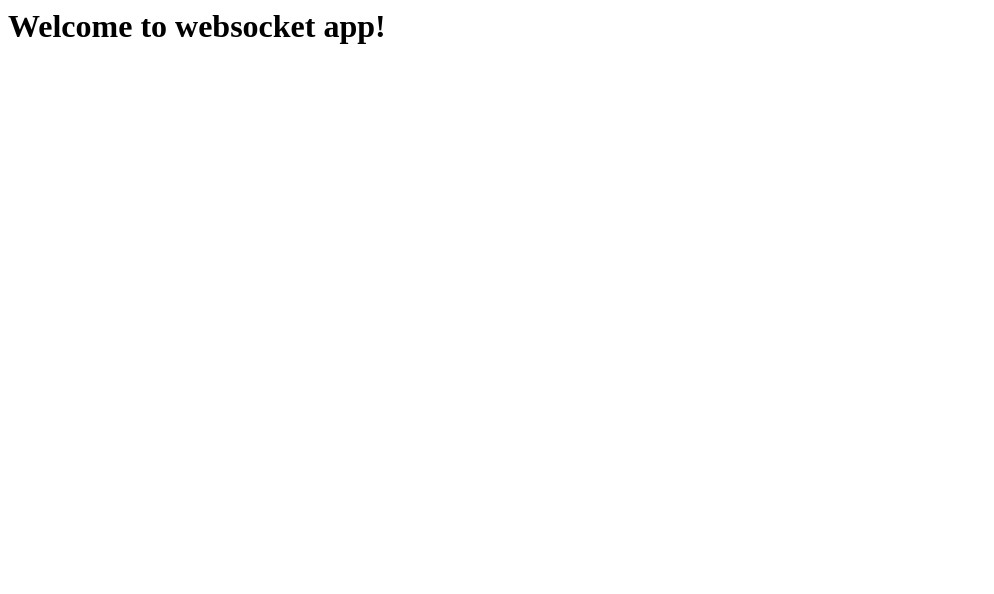
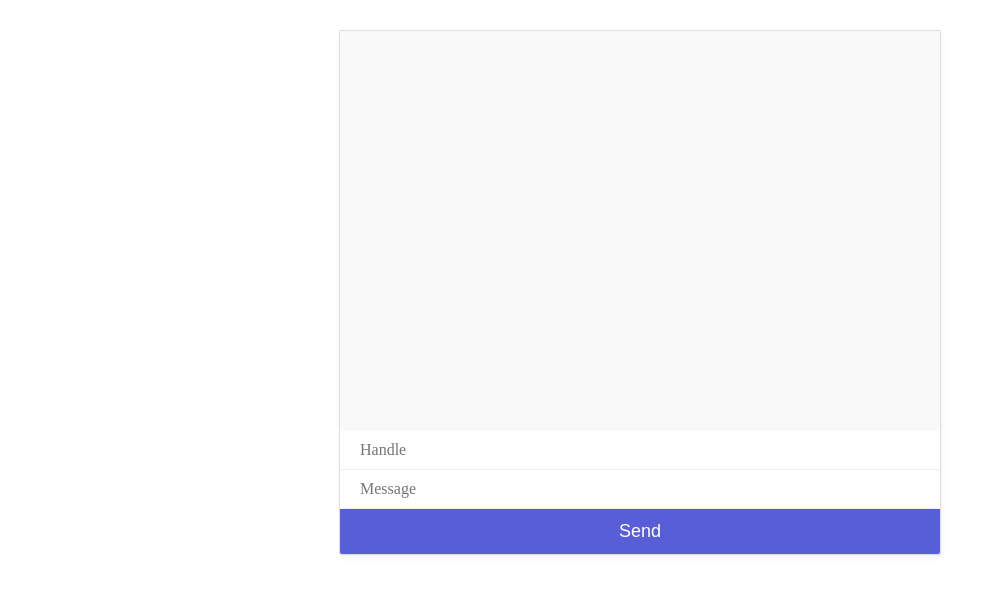
Before and after one commit to Santhoshmahanthi123/websocket-chat-app, a website: page public/index.html in a window 1280 px wide. Shown: the whole page, without its empty margins (0-994 px from the left). Drawn offline with Linux system fonts and the light colour scheme.

Commit message:
Emmitting Messages between multiple connected users

```diff
--- a/public/index.html
+++ b/public/index.html
@@ -6,7 +6,15 @@
        <link href="/styles.css" rel="stylesheet"/>
    </head>
    <body>
-       <h1>Welcome to websocket app!</h1>
-    <script src="/chat.js"></script>
+       <!-- <h1>Welcome to websocket app!</h1> -->
+    <div id="mario-chat">
+        <div id="chat-window">
+            <div id="output"></div>
+        </div>
+        <input id="handle" type="text" placeholder="Handle"/>
+        <input id="message" type="text" placeholder="Message"/>
+        <button id="send">Send</button>
+    </div>
+       <script src="/chat.js"></script>
     </body>
 </html>
```
Also changed, not shown: index.js (+7 -2 lines).
